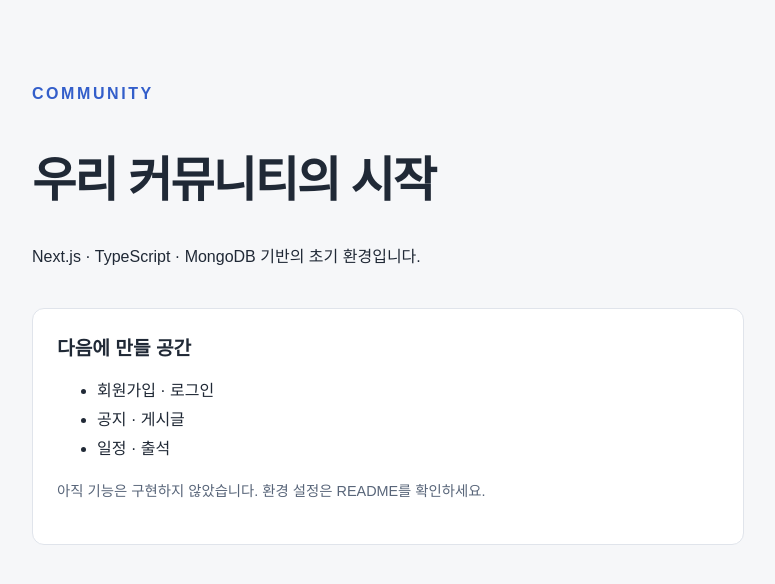
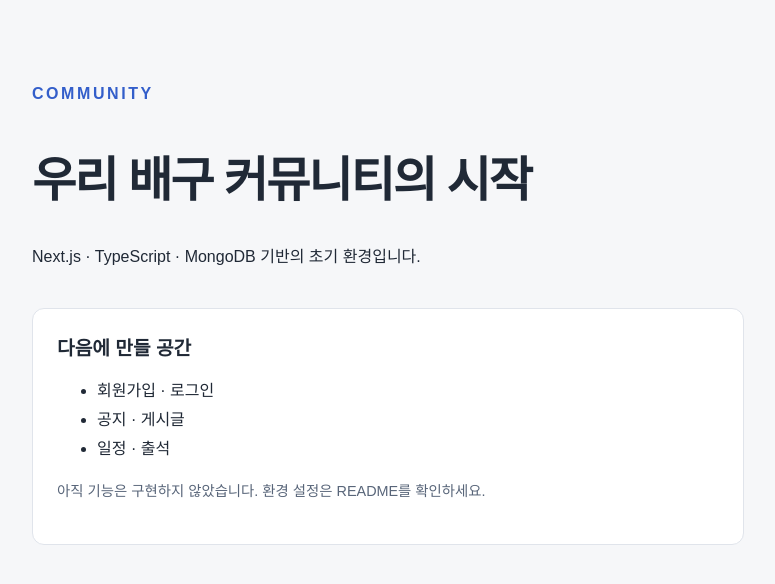
Before and after one commit to yoon-snow/community-web, a Next.js app: page / in a window 1280 px wide. Shown: the top 584 px of the page, without its empty margins (252-1027 px from the left). Built offline with nearby package versions, Linux system fonts and the light colour scheme.

Commit message:
Add volleyball to home page heading

```diff
--- a/src/app/page.tsx
+++ b/src/app/page.tsx
@@ -2,7 +2,7 @@ export default function Home() {
   return (
     <main>
       <p className="eyebrow">COMMUNITY</p>
-      <h1>우리 커뮤니티의 시작</h1>
+      <h1>우리 배구 커뮤니티의 시작</h1>
       <p>Next.js · TypeScript · MongoDB 기반의 초기 환경입니다.</p>
       <section aria-labelledby="planned-features">
         <h2 id="planned-features">다음에 만들 공간</h2>
```
